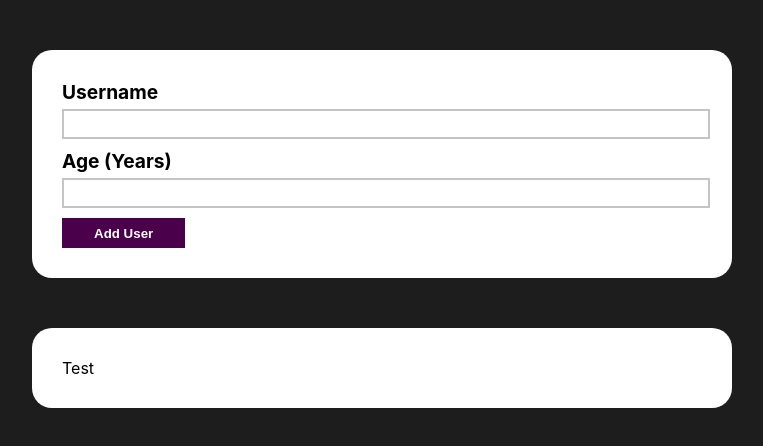
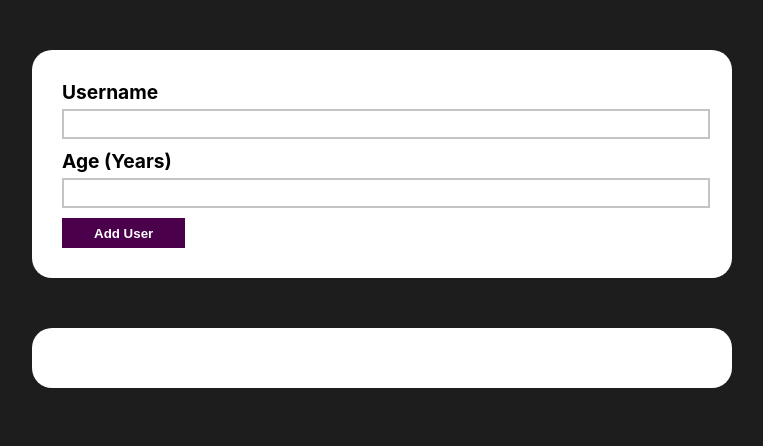
Before and after one commit to Billy-MK/sandbox, a React (Create React App) app in the folder react-user-practice/: page / in a window 1280 px wide. Shown: the top 446 px of the page, without its empty margins (258-1021 px from the left). Built offline with nearby package versions, Linux system fonts and the light colour scheme.

Commit message:
UserComponent prepared to map a users state to User component renders

```diff
--- a/react-user-practice/src/components/User/User.js
+++ b/react-user-practice/src/components/User/User.js
@@ -1,11 +1,11 @@
 import React from 'react';
 import styles from "./User.module.css"
 
-const User = () => {
+const User = (props) => {
 
 
     return (
-        <div></div>
+        <div>{props.username}, {props.age}</div>
     )
 }
 
--- a/react-user-practice/src/components/UserList/UserList.js
+++ b/react-user-practice/src/components/UserList/UserList.js
@@ -1,13 +1,16 @@
-import React from 'react';
+import React, { useState } from 'react';
 import styles from "./UserList.module.css";
 import Container from "../../UI/Container/Container"
+import User from "../User/User"
 
-const UserList = () => {
-
+const UserList = (props) => {
+    const [users, setUsers] = useState([]);
 
     return (
         <Container>
-            Test
+            {users.map((user) => {
+                return <User key={Math.random()} username={user.username} age={user.age}></User>
+            })}
         </Container>
     )
 }
```
